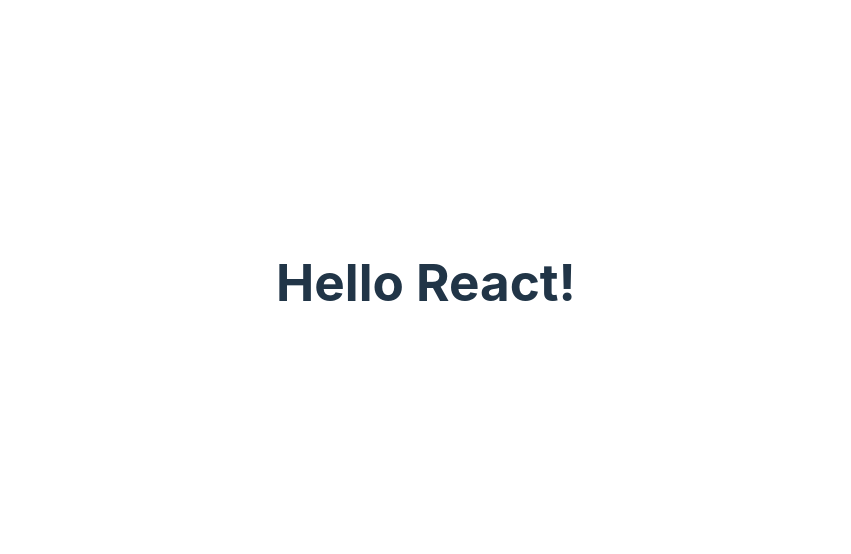
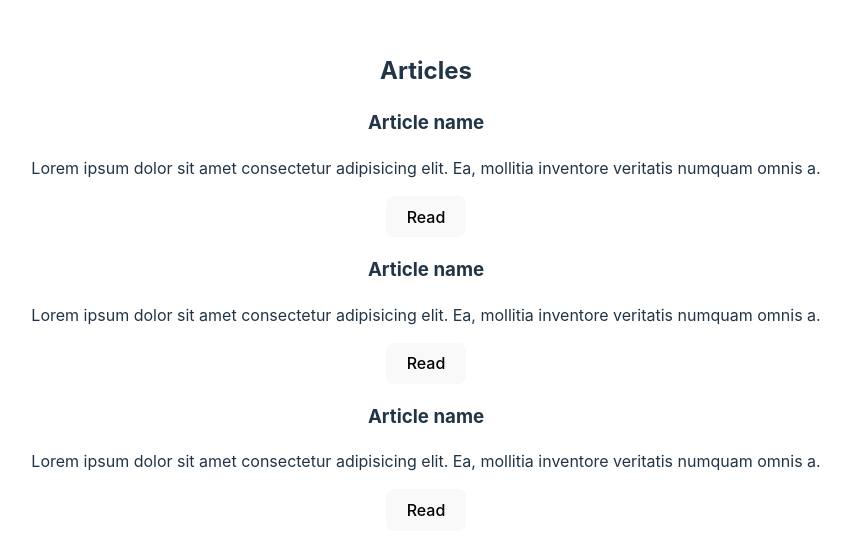
Before and after one commit to PecheritsaAleksey/flow-dev-school-lessons, a React (Vite) app in the folder Module6/: page / in a window 1280 px wide. Shown: the part 118-672 px from the top of the page, without its empty margins (214-1065 px from the left). Built offline with nearby package versions, Linux system fonts and the light colour scheme.

Commit message:
lesson6-5

```diff
--- a/Module6/src/App.jsx
+++ b/Module6/src/App.jsx
@@ -1,13 +1,11 @@
-import { useState } from "react";
 import "./App.css";
+import ArticleList from "./ArticleList";
 
 function App() {
-  const [count, setCount] = useState(0);
-
   return (
     <>
       <div>
-        <h1>Hello React!</h1>
+        <ArticleList />
       </div>
     </>
   );
--- /dev/null
+++ b/Module6/src/Article.jsx
@@ -0,0 +1,16 @@
+import React from "react";
+
+const Article = () => {
+  return (
+    <div>
+      <h3>Article name</h3>
+      <p>
+        Lorem ipsum dolor sit amet consectetur adipisicing elit. Ea, mollitia
+        inventore veritatis numquam omnis a.
+      </p>
+      <button>Read</button>
+    </div>
+  );
+};
+
+export default Article;
--- /dev/null
+++ b/Module6/src/ArticleList.jsx
@@ -0,0 +1,30 @@
+import React from "react";
+import Article from "./Article";
+
+const ArticleList = () => {
+  const articles = [
+    {
+      title: "Article 1",
+      text: "Lorem ipsum dolor sit amet consectetur adipisicing elit. Ea, mollitinventore veritatis numquam omnis a",
+    },
+    {
+      title: "Article 2",
+      text: "Dolor sit amet consectetur adipisicing elit. Ea, mollitinventore veritatis numquam omnis a",
+    },
+    {
+      title: "Article 3",
+      text: "Lorem  adipisicing elit. Ea, mollitinventore veritatis numquam omnis a",
+    },
+  ];
+
+  return (
+    <div>
+      <h2>Articles</h2>
+      {articles.map((article) => {
+        return <Article />;
+      })}
+    </div>
+  );
+};
+
+export default ArticleList;
```
